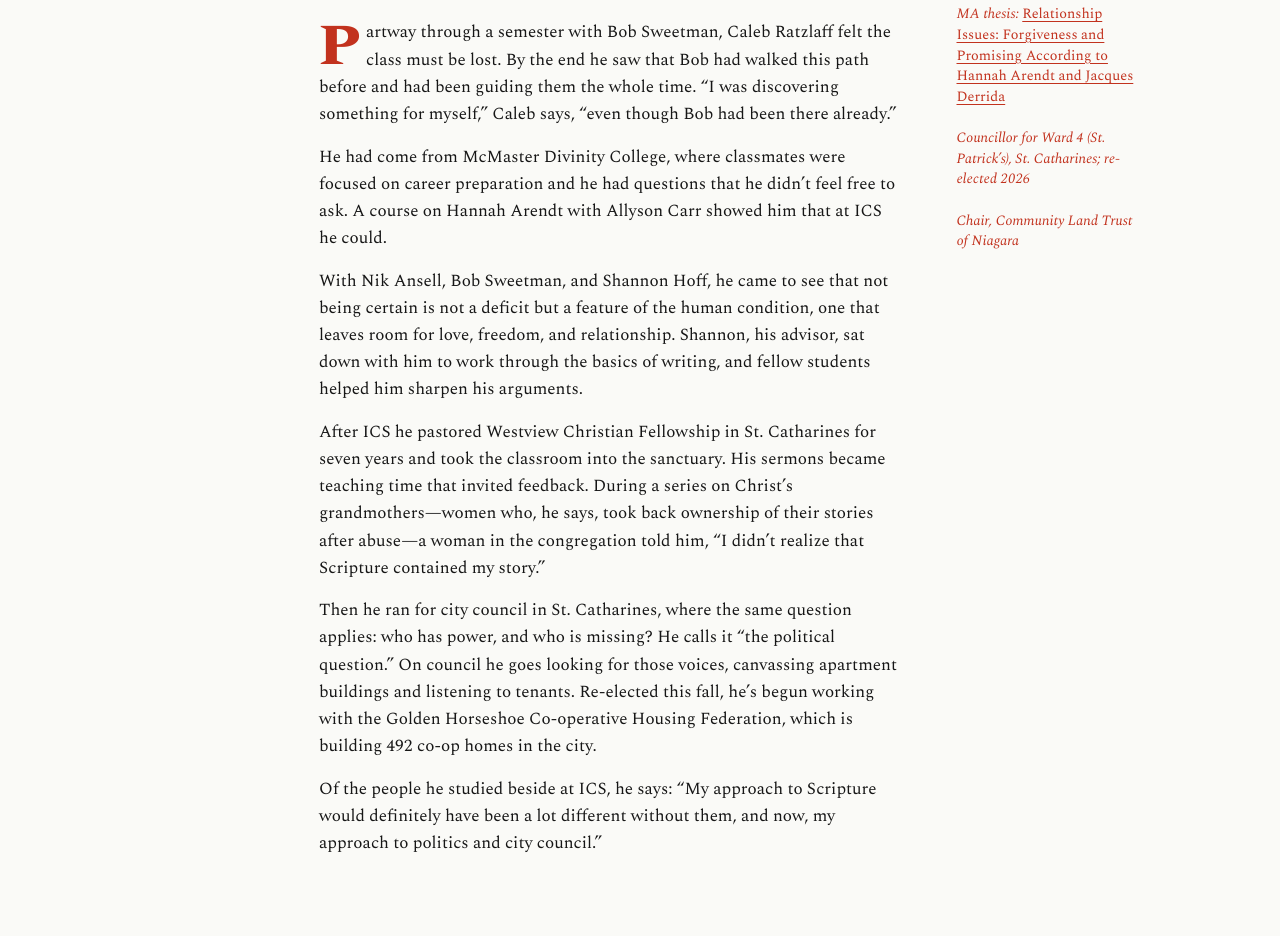
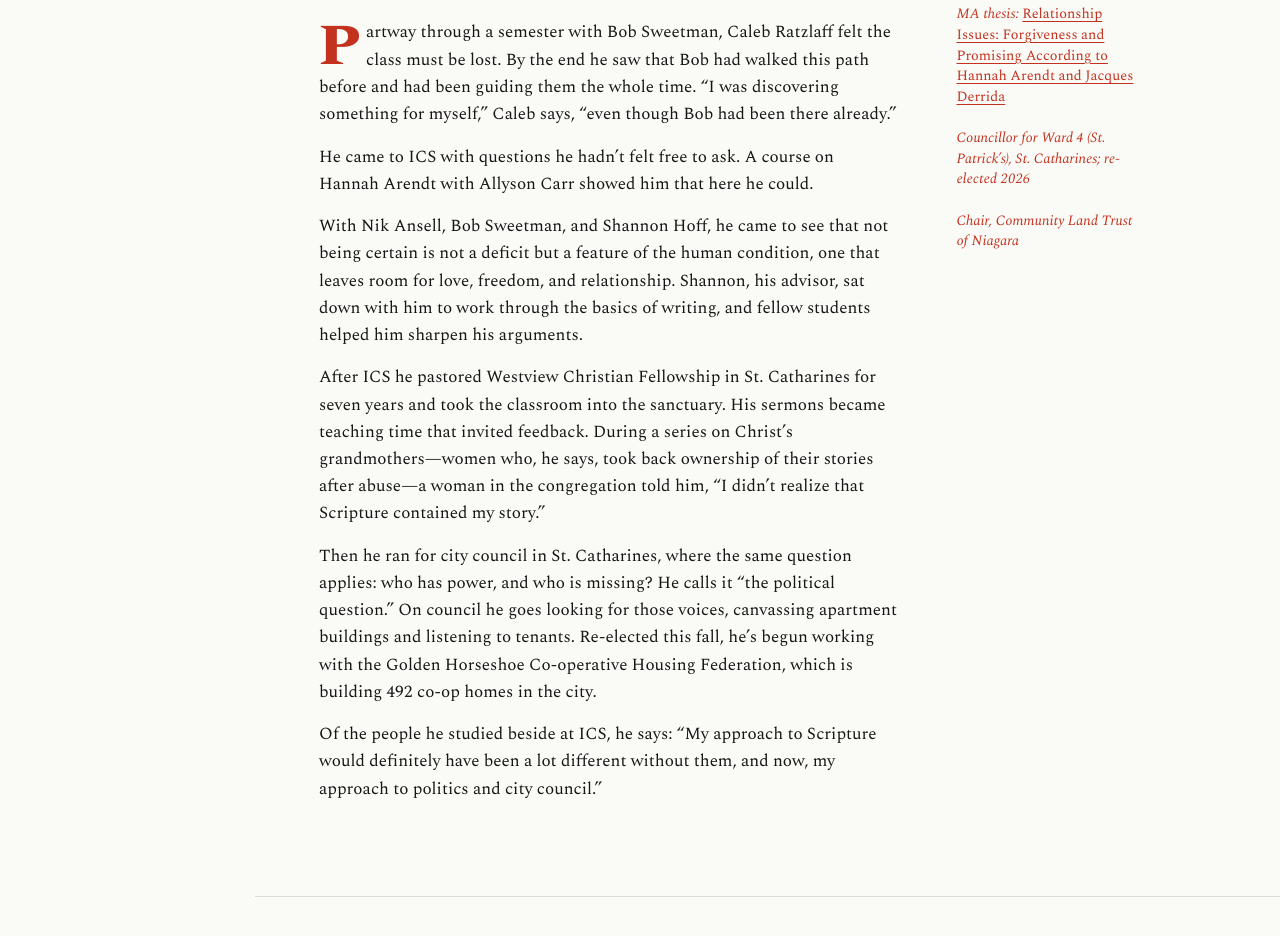
Before and after one commit to ics-communications/supporters, a plain HTML site: page 26-impact/index.html in a window 1280 px wide. Shown: the part 6195-7131 px from the top of the page. Drawn offline with Linux system fonts and the light colour scheme.

Commit message:
Impact report: drop the McMaster Divinity contrast from Caleb's profile
At Beth's suggestion: the point stands without naming his previous school.
The final PDF is rebuilt with the new wording.

Co-Authored-By: Claude Opus 5.5 <noreply@anthropic.com>

```diff
--- a/26-impact/index.html
+++ b/26-impact/index.html
@@ -686,7 +686,7 @@
       <div class="story">
         <div class="prose">
           <p class="versal" style="margin-top:.9em">Partway through a semester with Bob Sweetman, Caleb Ratzlaff felt the class must be lost. By the end he saw that Bob had walked this path before and had been guiding them the whole time. “I was discovering something for myself,” Caleb says, “even though Bob had been there already.”</p>
-          <p>He had come from McMaster Divinity College, where classmates were focused on career preparation and he had questions that he didn’t feel free to ask. A course on Hannah Arendt with Allyson Carr showed him that at ICS he could.</p>
+          <p>He came to ICS with questions he hadn’t felt free to ask. A course on Hannah Arendt with Allyson Carr showed him that here he could.</p>
           <p>With Nik Ansell, Bob Sweetman, and Shannon Hoff, he came to see that not being certain is not a deficit but a feature of the human condition, one that leaves room for love, freedom, and relationship. Shannon, his advisor, sat down with him to work through the basics of writing, and fellow students helped him sharpen his arguments.</p>
           <p>After ICS he pastored Westview Christian Fellowship in St. Catharines for seven years and took the classroom into the sanctuary. His sermons became teaching time that invited feedback. During a series on Christ’s grandmothers—women who, he says, took back ownership of their stories after abuse—a woman in the congregation told him, “I didn’t realize that Scripture contained my story.”</p>
           <p>Then he ran for city council in St. Catharines, where the same question applies: who has power, and who is missing? He calls it “the political question.” On council he goes looking for those voices, canvassing apartment buildings and listening to tenants. Re-elected this fall, he’s begun working with the Golden Horseshoe Co-operative Housing Federation, which is building 492 co-op homes in the city.</p>
```
Also changed, not shown: 1 other file.
